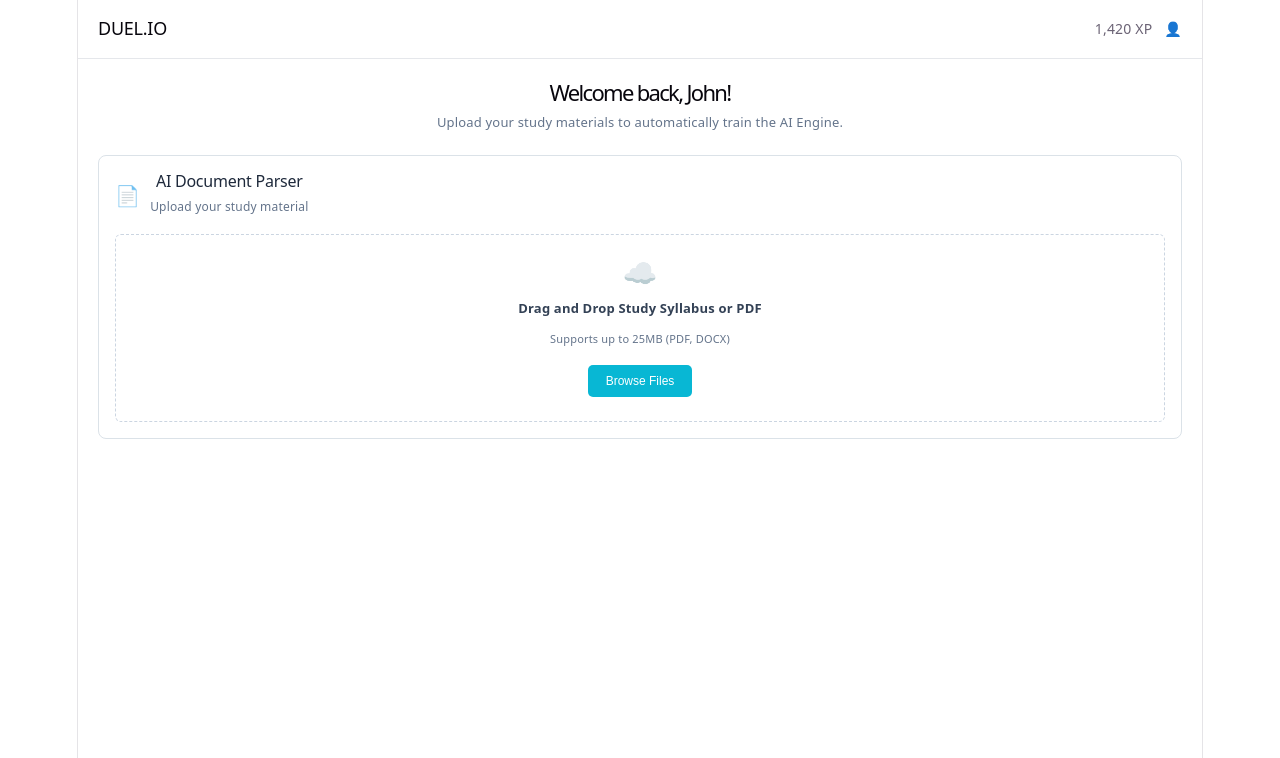
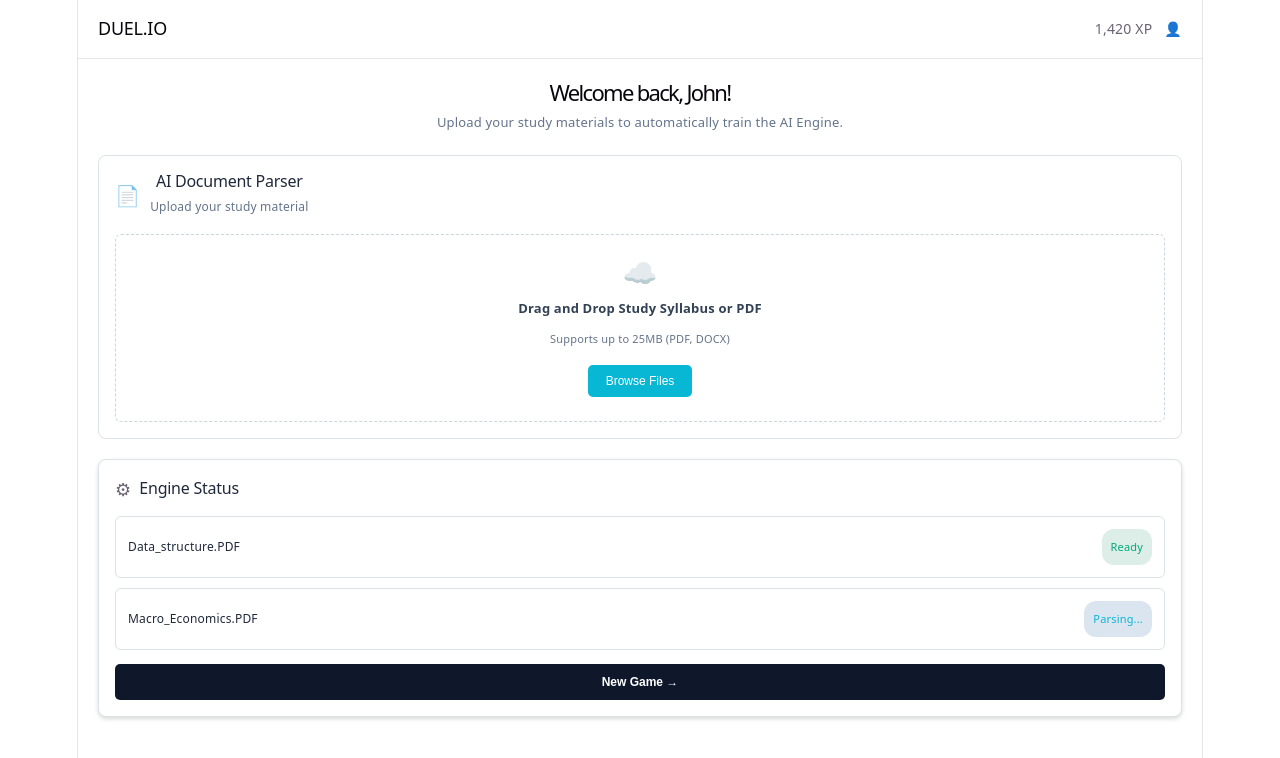
Before and after one commit to success-paul-king/Duel, a React (Vite) app: page / in a window 1280 px wide. Shown: the top 758 px of the page. Built offline with nearby package versions, Linux system fonts and the light colour scheme.

Commit message:
Build dashboard engine status

```diff
--- a/src/App.css
+++ b/src/App.css
@@ -94,3 +94,69 @@
   font-size: 12px;
   cursor: pointer;
 }
+.engine-status {
+  margin-top: 20px;
+  padding: 16px;
+  background: white;
+  border: 1px solid #dbe2e8;
+  border-radius: 8px;
+  box-shadow: 0 2px 4px rgba(0, 0, 0, 0.15);
+}
+
+.engine-title {
+  display: flex;
+  align-items: center;
+  gap: 8px;
+  margin-bottom: 14px;
+}
+
+.engine-icon {
+  font-size: 18px;
+}
+
+.engine-title h2 {
+  margin: 0;
+  font-size: 16px;
+  color: #1e293b;
+}
+
+.file-status {
+  display: flex;
+  justify-content: space-between;
+  align-items: center;
+  padding: 12px;
+  margin-bottom: 10px;
+  border: 1px solid #dbe2e8;
+  border-radius: 6px;
+  font-size: 12px;
+  color: #1e293b;
+}
+
+.status {
+  padding: 5px 9px;
+  border-radius: 12px;
+  font-size: 11px;
+}
+
+.status.ready {
+  background: #dceee7;
+  color: #00a878;
+}
+
+.status.parsing {
+  background: #dbe5ef;
+  color: #08b7d4;
+}
+
+.new-game-button {
+  width: 100%;
+  margin-top: 4px;
+  padding: 11px;
+  border: none;
+  border-radius: 5px;
+  background: #0f172a;
+  color: white;
+  font-size: 12px;
+  font-weight: 600;
+  cursor: pointer;
+}
--- a/src/components/Dashboard.jsx
+++ b/src/components/Dashboard.jsx
@@ -1,4 +1,5 @@
 import DocumentParser from "./DocumentParser"
+import EngineStatus from "./EngineStatus"
 
 function Dashboard() {
   return (
@@ -9,6 +10,8 @@ function Dashboard() {
       </section>
 
       <DocumentParser />
+
+      <EngineStatus />
     </main>
   )
 }
--- /dev/null
+++ b/src/components/EngineStatus.jsx
@@ -0,0 +1,26 @@
+function EngineStatus() {
+  return (
+    <section className="engine-status">
+      <div className="engine-title">
+        <span className="engine-icon">⚙</span>
+        <h2>Engine Status</h2>
+      </div>
+
+      <div className="file-status">
+        <span>Data_structure.PDF</span>
+        <span className="status ready">Ready</span>
+      </div>
+
+      <div className="file-status">
+        <span>Macro_Economics.PDF</span>
+        <span className="status parsing">Parsing...</span>
+      </div>
+
+      <button className="new-game-button">
+        New Game →
+      </button>
+    </section>
+  )
+}
+
+export default EngineStatus
```
